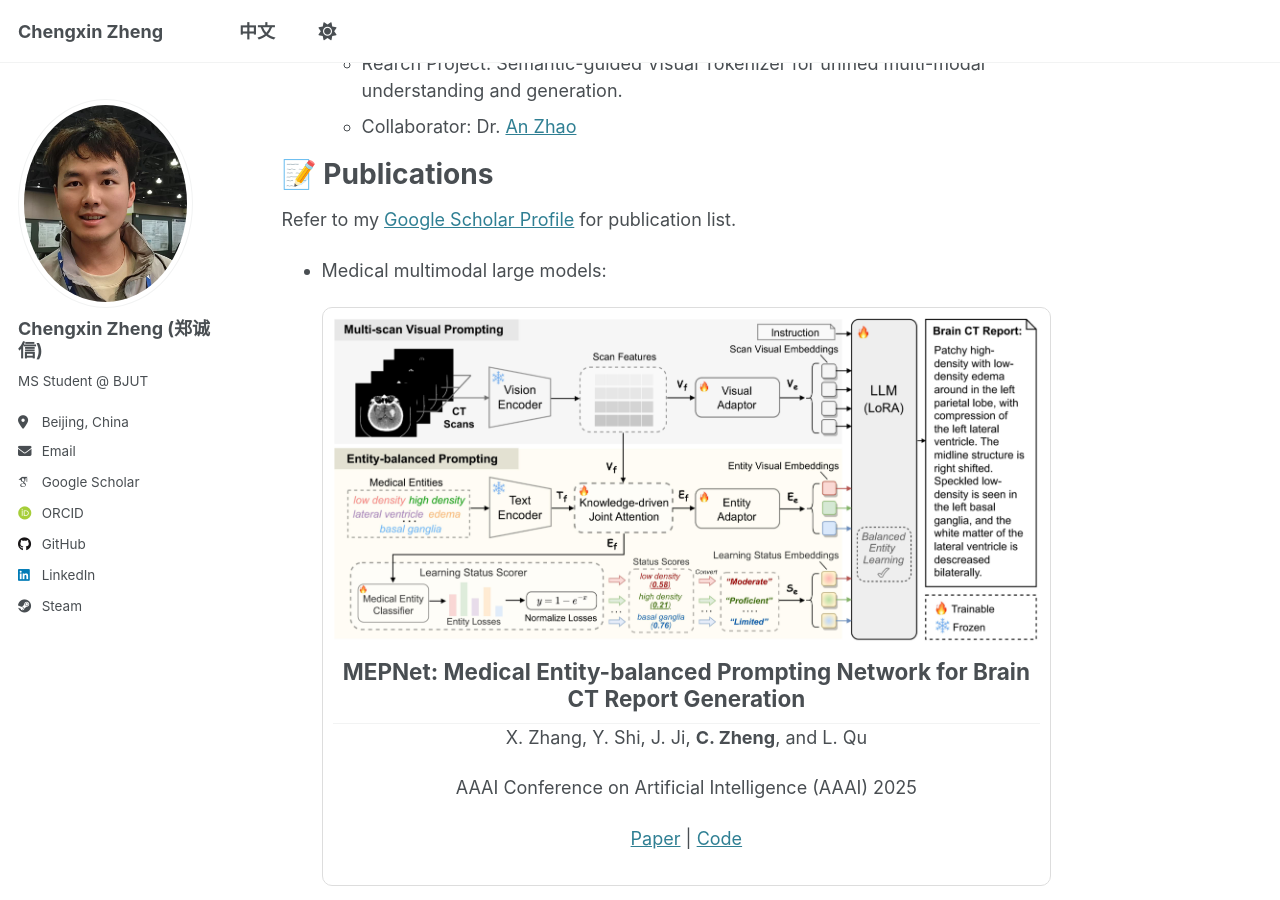
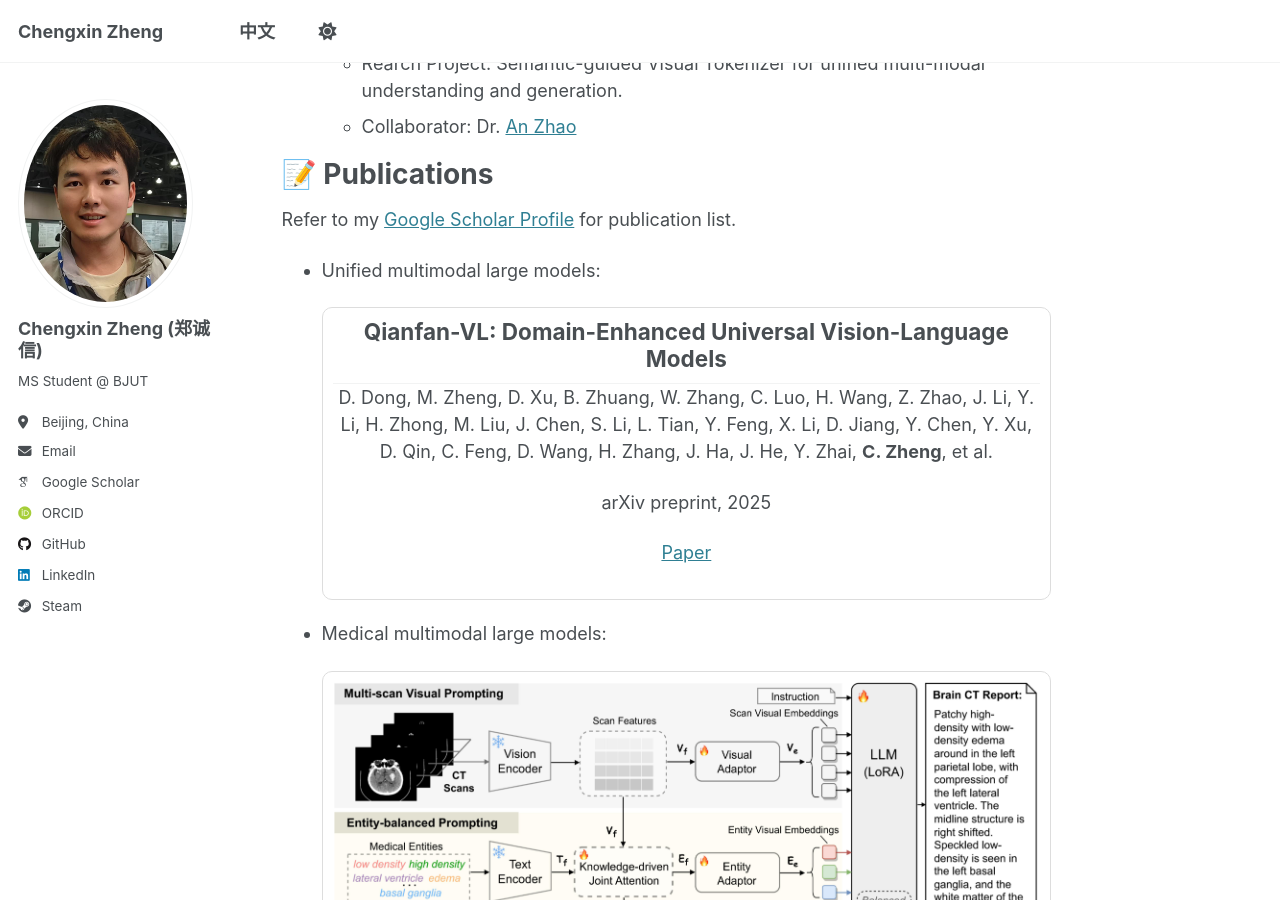
Before and after one commit to Chauncey-Jheng/Chauncey-Jheng.github.io, a Jekyll site: the page built from _pages/about.md, in a window 1280 px wide and 900 px high, scrolled down 930 px. Built offline with Jekyll 4.4.1, drawn with Linux system fonts in a browser that asks for light colours; some web fonts are replaced; comment, search, counter and statistics services are not loaded.

Commit message:
Add Qianfan-VL paper to publications section
Add Qianfan-VL: Domain-Enhanced Universal Vision-Language Models (arXiv
2509.18189) under a new Unified multimodal large models category in both
English and Chinese sections.

https://claude.ai/code/session_01Gzbo3UJcZC3CWr38B8rLLL

```diff
--- a/_pages/about.md
+++ b/_pages/about.md
@@ -34,6 +34,19 @@ redirect_from:
 # 📝 Publications
 
 Refer to my [Google Scholar Profile](https://scholar.google.com/citations?user=A0sJMfUAAAAJ) for publication list.
+
+- Unified multimodal large models:
+
+  <div style="border: 1px solid #ddd; border-radius: 10px; padding: 10px; margin-bottom: 20px; text-align: center;">
+      <div>
+          <h2 style="margin: 0;">Qianfan-VL: Domain-Enhanced Universal Vision-Language Models</h2>
+          <p>D. Dong, M. Zheng, D. Xu, B. Zhuang, W. Zhang, C. Luo, H. Wang, Z. Zhao, J. Li, Y. Li, H. Zhong, M. Liu, J. Chen, S. Li, L. Tian, Y. Feng, X. Li, D. Jiang, Y. Chen, Y. Xu, D. Qin, C. Feng, D. Wang, H. Zhang, J. Ha, J. He, Y. Zhai, <strong>C. Zheng</strong>, et al.</p>
+          <p>arXiv preprint, 2025</p>
+          <p>
+              <a href="https://arxiv.org/abs/2509.18189">Paper</a>
+          </p>
+      </div>
+  </div>
 
 - Medical multimodal large models:
 
@@ -98,6 +111,19 @@ Refer to my [Google Scholar Profile](https://scholar.google.com/citations?user=A
 
 完整论文列表请参阅 [Google Scholar 主页](https://scholar.google.com/citations?user=A0sJMfUAAAAJ)。
 
+- 统一多模态大模型：
+
+  <div style="border: 1px solid #ddd; border-radius: 10px; padding: 10px; margin-bottom: 20px; text-align: center;">
+      <div>
+          <h2 style="margin: 0;">Qianfan-VL: Domain-Enhanced Universal Vision-Language Models</h2>
+          <p>D. Dong, M. Zheng, D. Xu, B. Zhuang, W. Zhang, C. Luo, H. Wang, Z. Zhao, J. Li, Y. Li, H. Zhong, M. Liu, J. Chen, S. Li, L. Tian, Y. Feng, X. Li, D. Jiang, Y. Chen, Y. Xu, D. Qin, C. Feng, D. Wang, H. Zhang, J. Ha, J. He, Y. Zhai, <strong>C. Zheng</strong> 等</p>
+          <p>arXiv 预印本，2025</p>
+          <p>
+              <a href="https://arxiv.org/abs/2509.18189">论文</a>
+          </p>
+      </div>
+  </div>
+
 - 医疗多模态大模型：
 
   <div style="border: 1px solid #ddd; border-radius: 10px; padding: 10px; margin-bottom: 20px; text-align: center;">
```
